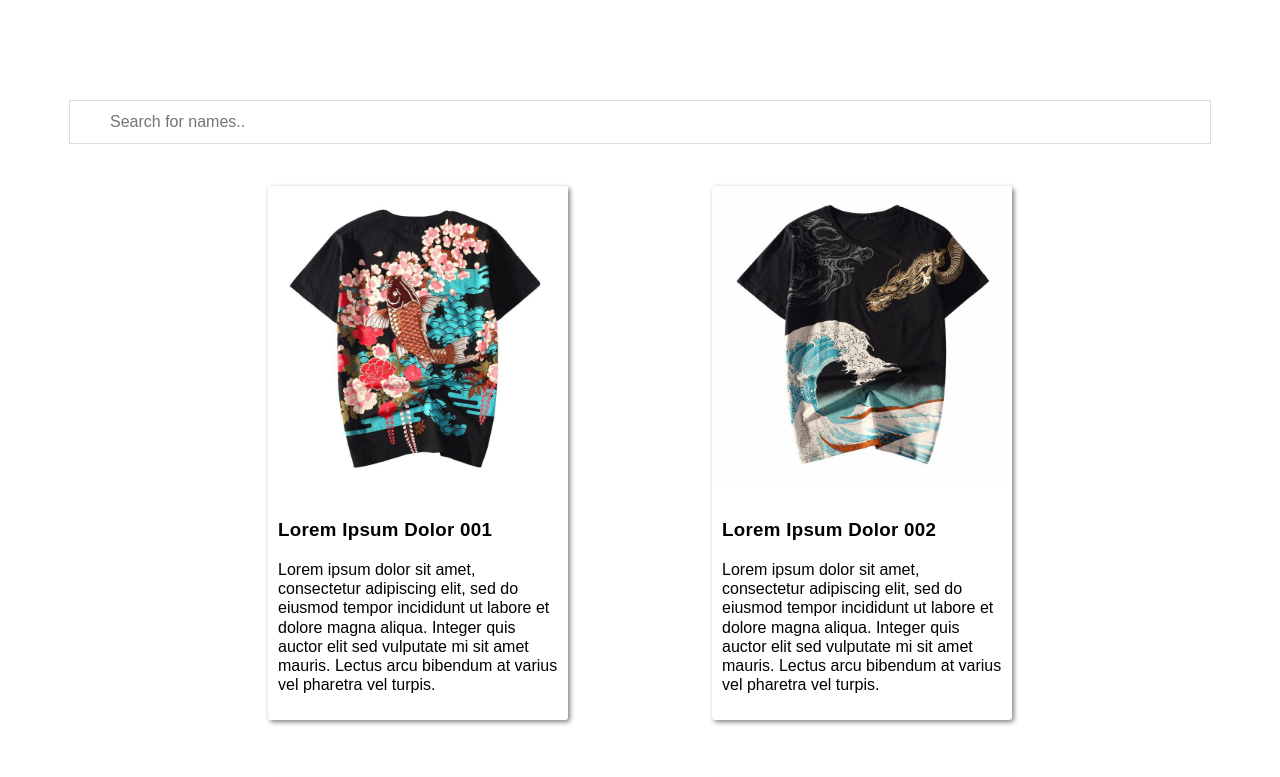
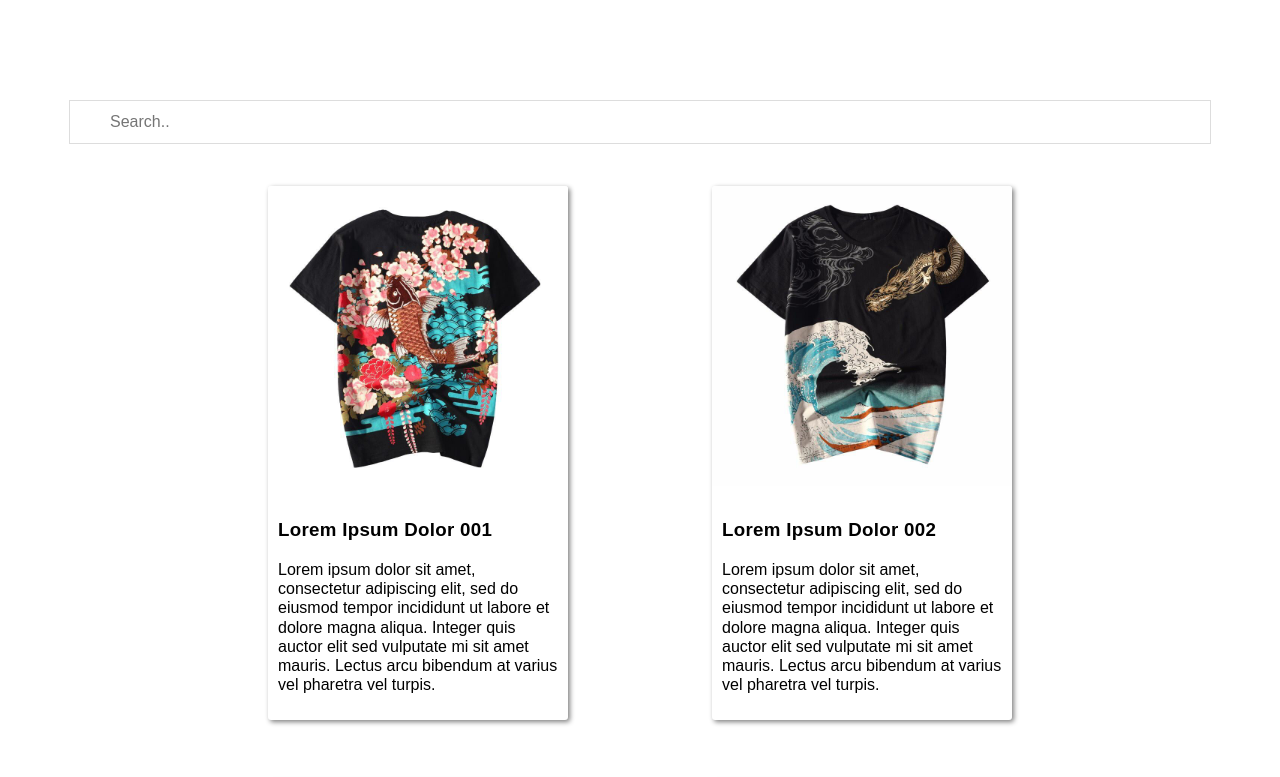
Before and after one commit to brunopgalvao/search-app-01, a plain HTML site: page index.html in a window 1280 px wide. Shown: the top 777 px of the page. Drawn offline with Linux system fonts and the light colour scheme.

Commit message:
copy change

```diff
--- a/index.html
+++ b/index.html
@@ -9,7 +9,7 @@
 </head>
 
 <body>
-    <input type="text" id="myInput" onkeyup="search()" placeholder="Search for names.." title="Type in a name">
+    <input type="text" id="myInput" onkeyup="search()" placeholder="Search.." title="Type in a name">
 
     <main class="cards">
         <article class="card" id="001">
```
